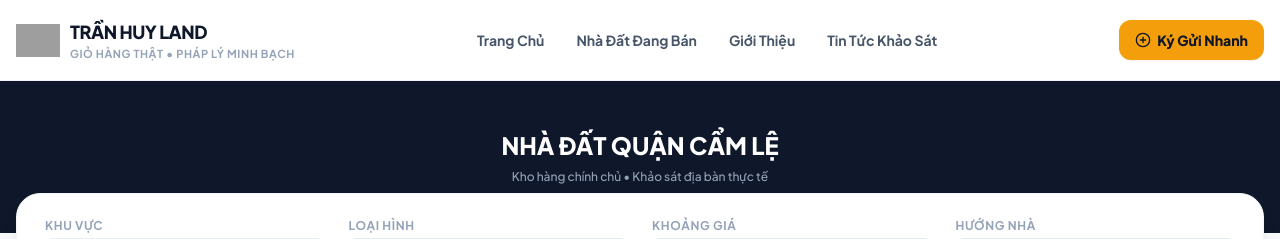
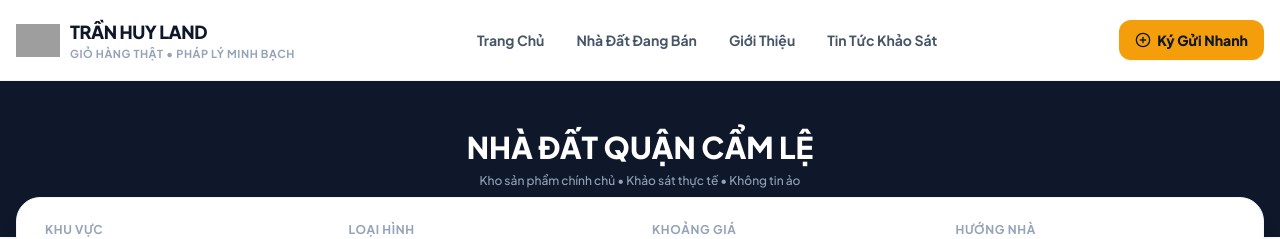
Before and after one commit to tranhuyland/tranhuylanddanang, a Next.js app: page /quan/cam-le in a window 1280 px wide. Shown: the top 239 px of the page. Built offline with nearby package versions, Linux system fonts and the light colour scheme; no server answers; grey boxes are pictures that could not be loaded.

Commit message:
Update page.tsx

```diff
--- a/src/app/quan/[slug]/page.tsx
+++ b/src/app/quan/[slug]/page.tsx
@@ -5,38 +5,47 @@ import Footer from "@/components/Footer";
 import FloatingWidgets from "@/components/FloatingWidgets";
 import { notFound } from "next/navigation";
 
-interface Props { params: Promise<{ slug: string }>; }
+interface Props {
+  params: Promise<{ slug: string }>;
+}
+
 const DISTRICT_MAP: Record<string, string> = {
-  "hai-chau": "Hải Châu", "cam-le": "Cẩm Lệ", "thanh-khe": "Thanh Khê",
-  "lien-chieu": "Liên Chiểu", "son-tra": "Sơn Trà", "ngu-hanh-son": "Ngũ Hành Sơn"
+  "hai-chau": "Hải Châu",
+  "cam-le": "Cẩm Lệ",
+  "thanh-khe": "Thanh Khê",
+  "lien-chieu": "Liên Chiểu",
+  "son-tra": "Sơn Trà",
+  "ngu-hanh-son": "Ngũ Hành Sơn"
 };
 
 export async function generateMetadata({ params }: Props) {
   const { slug } = await params;
-  const dn = DISTRICT_MAP[slug];
-  if (!dn) return { title: "Danh mục quận huyện" };
+  const districtName = DISTRICT_MAP[slug];
+  if (!districtName) return { title: "Danh mục quận huyện" };
+
   return {
-    title: `Mua Bán Nhà Đất Chính Chủ Quận ${dn} Đà Nẵng | Trần Huy Land`,
-    description: `Danh sách nhà đất đang bán mới nhất, chính chủ, sổ đỏ sẵn sàng giao dịch tại Quận ${dn}, thành phố Đà Nẵng.`,
+    title: `Mua Bán Nhà Đất Chính Chủ Quận ${districtName} Đà Nẵng | Trần Huy Land`,
+    description: `Danh sách nhà đất đang bán mới nhất, chính chủ tại Quận ${districtName}, Đà Nẵng. Pháp lý minh bạch có sẵn sổ đỏ trích lục quy hoạch xem ngay.`,
   };
 }
 
 export default async function DistrictPage({ params }: Props) {
   const { slug } = await params;
-  const dn = DISTRICT_MAP[slug];
-  if (!dn) notFound();
+  const districtName = DISTRICT_MAP[slug];
+
+  if (!districtName) notFound();
 
   const allData = await getBdsData();
-  const filteredData = allData.filter(item => item.khuVuc === dn);
+  const filteredData = allData.filter(item => item.khuVuc === districtName);
 
   return (
     <>
       <Header />
       <div class="bg-slate-900 text-white text-center py-12">
-        <h1 class="text-2xl font-extrabold uppercase">Nhà Đất Quận {dn}</h1>
-        <p class="text-slate-400 text-xs mt-2 font-medium">Kho hàng chính chủ • Khảo sát địa bàn thực tế</p>
+        <h1 class="text-3xl font-extrabold uppercase">Nhà Đất Quận {districtName}</h1>
+        <p class="text-slate-400 text-xs mt-2 font-medium">Kho sản phẩm chính chủ • Khảo sát thực tế • Không tin ảo</p>
       </div>
-      <ListingSection allBdsItems={filteredData} forceDistrict={dn} />
+      <ListingSection allBdsItems={filteredData} forceDistrict={districtName} />
       <Footer />
       <FloatingWidgets />
     </>
```
